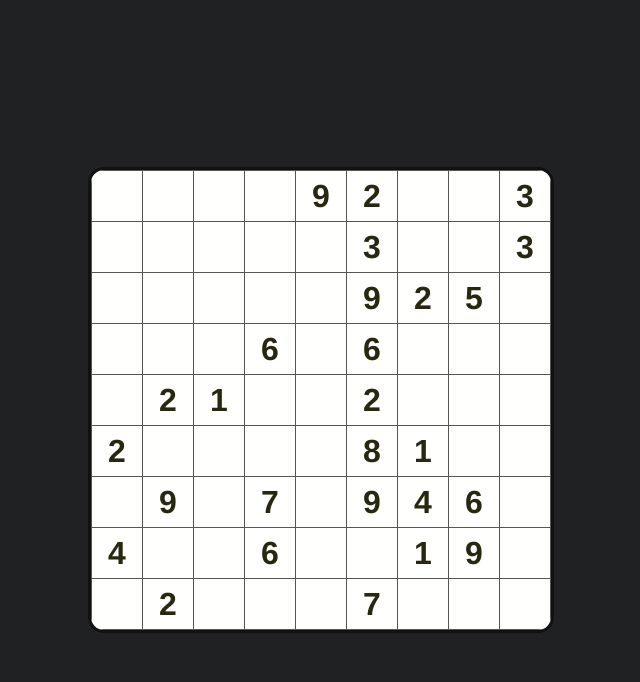
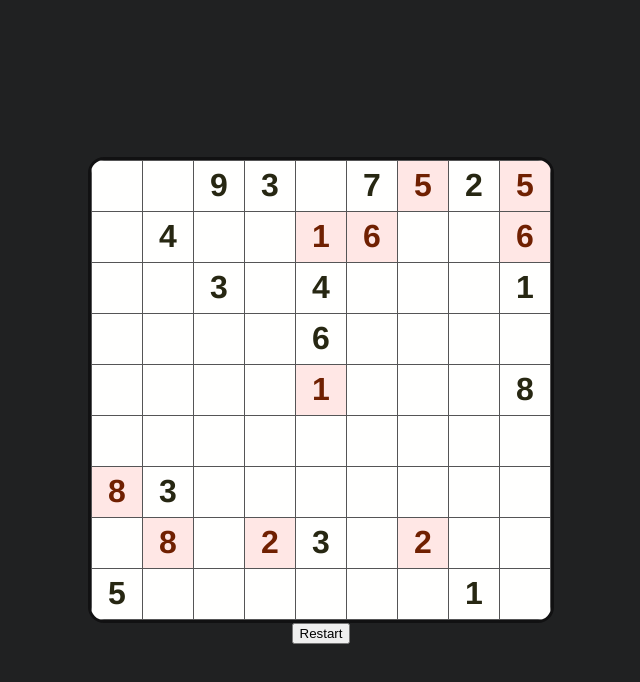
Before and after one commit to Aelig1/sudoku, a website built with webpack: page src/index.html in a window 1280 px wide. Shown: the whole page, without its empty margins (319-959 px from the left). Built offline with nearby package versions, Linux system fonts and the light colour scheme.

Commit message:
Ability to restart game

```diff
--- a/src/index.html
+++ b/src/index.html
@@ -10,6 +10,9 @@
   <body>
     <div class="centering">
       <div id="sudoku"></div>
+      <div>
+        <button id="restart-button">Restart</button>
+      </div>
     </div>
   </body>
 </html>
--- a/src/index.ts
+++ b/src/index.ts
@@ -1,4 +1,15 @@
 import Sudoku from "./sudoku";
 import "./style.scss";
 
-new Sudoku(document.getElementById("sudoku"));
+const sudoku: Sudoku = new Sudoku(document.getElementById("sudoku"));
+sudoku.generate();
+sudoku.startGame();
+
+document
+  .getElementById("restart-button")
+  .addEventListener("click", (event: Event) => {
+    event.preventDefault();
+    sudoku.reset();
+    sudoku.generate();
+    sudoku.startGame();
+  });
--- a/src/style.scss
+++ b/src/style.scss
@@ -12,6 +12,7 @@ body {
   width: 100%;
   height: 100%;
   display: flex;
+  flex-direction: column;
   justify-content: center;
   align-items: center;
 }
--- a/src/sudoku/cell.ts
+++ b/src/sudoku/cell.ts
@@ -29,6 +29,14 @@ class Cell extends EventTarget {
     this.#element.classList.toggle("sudoku-clue", this.#isClue);
   }
 
+  #error: boolean;
+  get error(): boolean { return this.#error; }
+  set error(value: boolean) {
+    this.#error = value;
+    if (value) this.#element.classList.add("sudoku-error");
+    else this.#element.classList.remove("sudoku-error");
+  }
+
   constructor(sudoku: Sudoku);
   constructor(sudoku: Sudoku, element: Element);
   constructor(
@@ -57,6 +65,7 @@ class Cell extends EventTarget {
   reset() {
     this.#setDigit(undefined);
     this.clue = undefined;
+    this.error = false;
   }
 
   #setDigit(digit: string) {
--- a/src/sudoku/index.ts
+++ b/src/sudoku/index.ts
@@ -13,8 +13,8 @@ class Sudoku {
 
   #groups: Group[] = [];
 
-  #rules: SudokuRules = defaultRules;
-  get rules(): SudokuRules {return this.#rules; }
+  #rules: SudokuRules;
+  get rules(): SudokuRules { return this.#rules; }
 
   constructor();
   constructor(element: Element);
@@ -27,18 +27,9 @@ class Sudoku {
     this.#element.classList.add("sudoku");
 
     // Override rules
-    this.#rules = { ...this.#rules, ...rules };
+    this.#rules = { ...defaultRules, ...rules };
 
     this.#buildTable();
-
-    document.addEventListener("keydown", (event) => this.#onKeyDown(event));
-  }
-
-  reset() {
-    for (const cell of this.#cells) {
-      cell.reset();
-      cell.deselect();
-    }
   }
 
   #buildTable() {
@@ -66,9 +57,6 @@ class Sudoku {
         cells.push(cell);
         row.appendChild(cell.element);
 
-        // DEBUG
-        if (Math.random() > .7) cell.clue = Math.ceil(Math.random() * 9).toString();
-
         cell.addEventListener("select", (event) => this.#onCellSelect(event.target as Cell));
       }
     }
@@ -90,9 +78,12 @@ class Sudoku {
   }
 
   #onError(event: CellEvent) {
+    // Highlight error cells
     for (const cell of event.cells) {
-      cell.element.classList.add("sudoku-error");
+      cell.error = true;
     }
+    // Handle error according to rules
+    this.#rules.onError(this);
   }
 
   #onCellSelect(cell: Cell) {
@@ -102,6 +93,7 @@ class Sudoku {
     this.#selectedCell = cell;
   }
 
+  #onKeyDownListener = (event: KeyboardEvent) => this.#onKeyDown(event);
   #onKeyDown(event: KeyboardEvent) {
     if (!this.#selectedCell) return; // No cell was selected
 
@@ -130,6 +122,28 @@ class Sudoku {
   #isClearKey(key: string) {
     return ["0", "Backspace", "Delete"].includes(key);
   }
+
+  reset() {
+    for (const cell of this.#cells) {
+      cell.reset();
+      cell.deselect();
+    }
+  }
+
+  generate() {
+    // DEBUG
+    for (const cell of this.#cells) {
+      if (Math.random() > .7) cell.clue = Math.ceil(Math.random() * 9).toString();
+    }
+  }
+
+  startGame() {
+    document.addEventListener("keydown", this.#onKeyDownListener);
+  }
+
+  endGame() {
+    document.removeEventListener("keydown", this.#onKeyDownListener);
+  }
 }
 
 export default Sudoku;
--- a/src/sudoku/sudokuRules.ts
+++ b/src/sudoku/sudokuRules.ts
@@ -1,10 +1,12 @@
 import Cell from "./cell";
 import Group from "./group";
+import Sudoku from ".";
 
 interface SudokuRules {
   allowedDigits?: string | string[];
   groups?: number[][];
-  getErrorCells?: (group: Group) => Cell[]
+  getErrorCells?: (group: Group) => Cell[];
+  onError?: (sudoku: Sudoku) => void;
 }
 
 export const defaultRules: SudokuRules = {
@@ -63,6 +65,9 @@ export const defaultRules: SudokuRules = {
       .filter(cells => cells.length > 1)
       .flat();
   },
+  onError: (sudoku: Sudoku) => {
+    sudoku.endGame();
+  },
 };
 
 export default SudokuRules;
```
